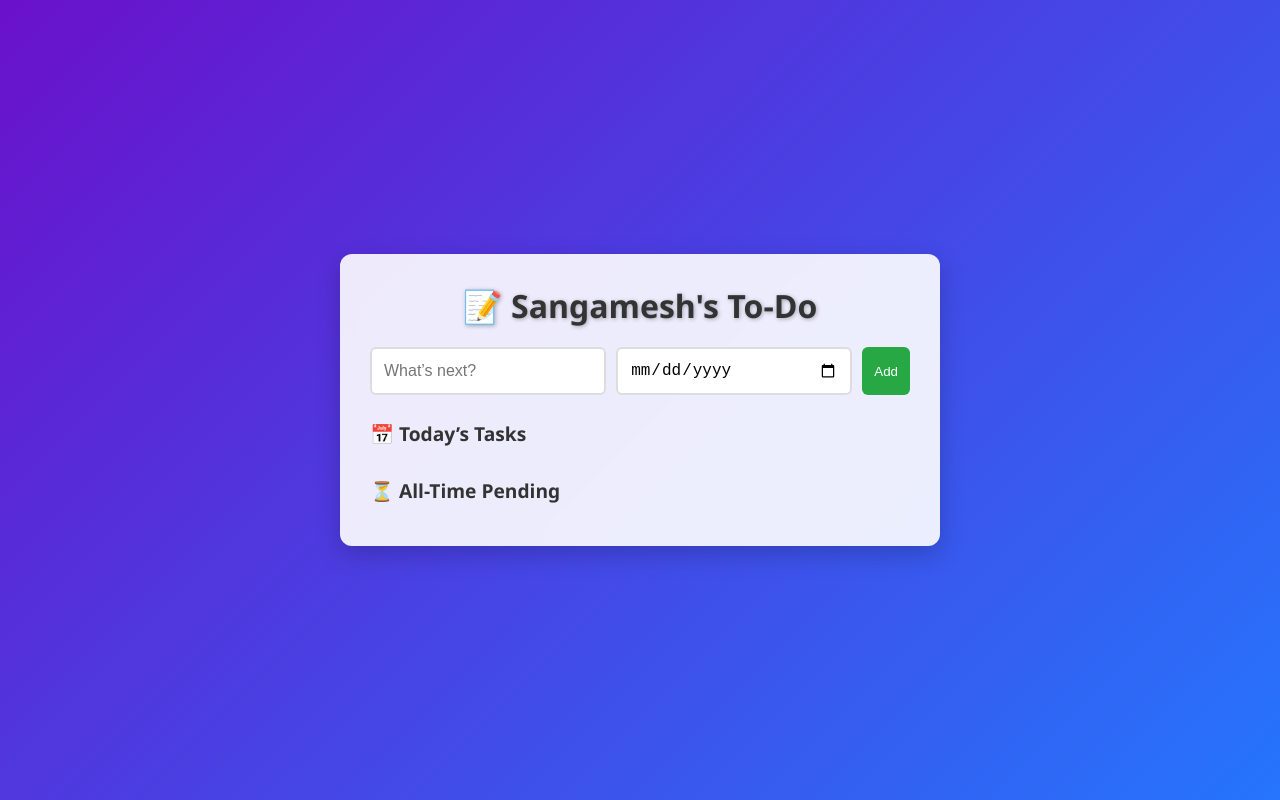
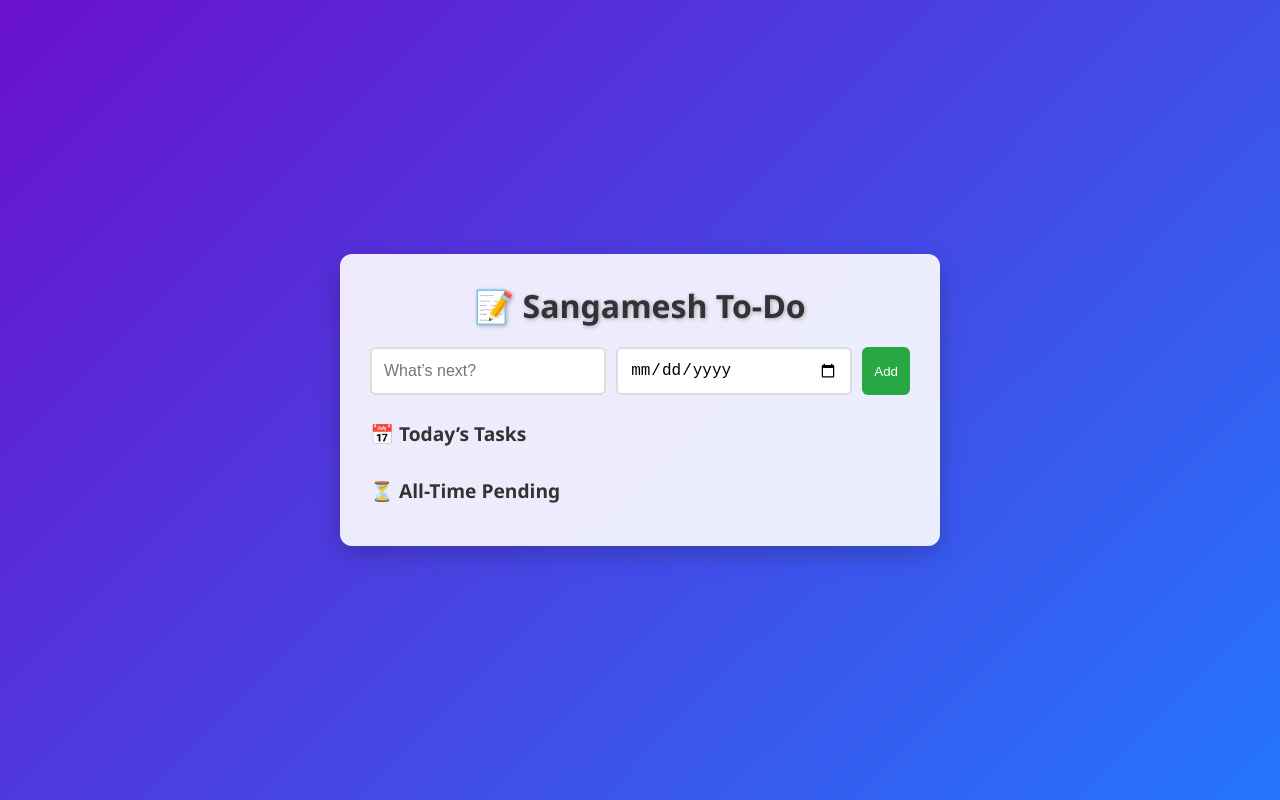
Before and after one commit to skgadag1/skgadag1.github.io, a plain HTML site: page index.html in a window 1280 px wide. Drawn offline with Linux system fonts and the light colour scheme.

Commit message:
Update index.html

```diff
--- a/index.html
+++ b/index.html
@@ -203,7 +203,7 @@
 </head>
 <body>
   <div class="container">
-    <h1>📝 Sangamesh's To-Do</h1>
+    <h1>📝 Sangamesh To-Do</h1>
 
     <form id="taskForm">
       <input type="text" id="txt" placeholder="What’s next?" required>
```
